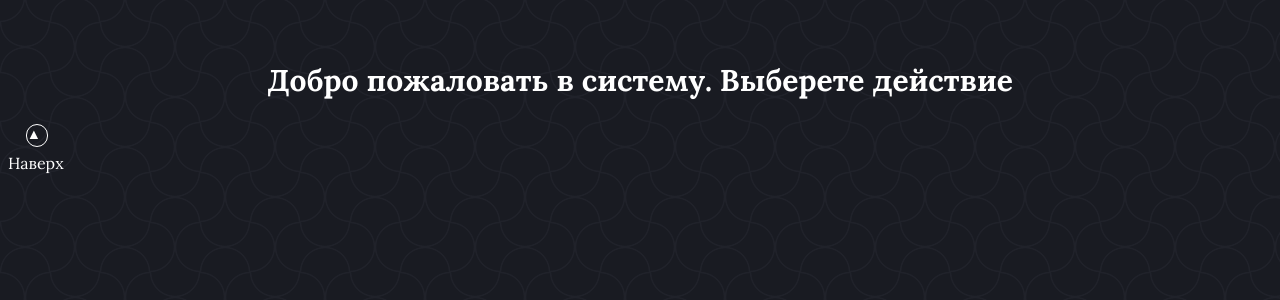
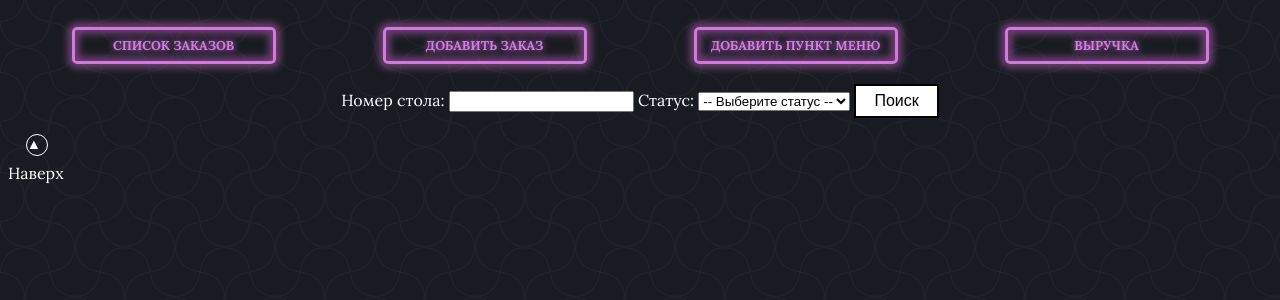
Before and after one commit to lobster2nd/cafe_manager, a Django app: page / in a window 1280 px wide. Shown: the part 78-378 px from the top of the page. Run offline with Django 5.2, Linux system fonts and the light colour scheme; data that the repository does not hold is empty.

Commit message:
Доработан функционал web интерфейса

```diff
--- a/manager_app/static/manager_app/css/index.css
+++ b/manager_app/static/manager_app/css/index.css
@@ -20,7 +20,7 @@ html {
 }
 body {
     font-family: 'Lora', serif;
-    color: white
+    color: white;
 }
 .buttonContainer {
   display: flex;
@@ -219,12 +219,6 @@ a {
 .to-top:hover:before{
 	transform: rotate(360deg);
 }
-.img-article-left {
-	max-width: 300px;
-	height: auto;
-	float: left;
-	padding: 0 10px 10px 0;
-}
 .form-label {
     display: inline-block;
     min-width: 150px;
--- a/manager_app/templates/manager_app/add_item.html
+++ b/manager_app/templates/manager_app/add_item.html
@@ -1,7 +1,8 @@
 {% extends 'manager_app/base.html' %}
 
 {% block content %}
-<h1>{{title}}</h1>
+
+<div>
     <form action="{% url 'add_item' %}" method="post" enctype="multipart/form-data">
 
         {% csrf_token %}
@@ -15,8 +16,7 @@
 
 
         <button type="submit">Добавить</button>
-
     </form>
-
+</div>
 
 {% endblock %}
--- a/manager_app/templates/manager_app/add_order.html
+++ b/manager_app/templates/manager_app/add_order.html
@@ -1,7 +1,8 @@
 {% extends 'manager_app/base.html' %}
 
 {% block content %}
-<h1>{{title}}</h1>
+
+<div>
 <form action="{% url 'add_order' %}" method="post" enctype="multipart/form-data">
 
     {% csrf_token %}
@@ -17,6 +18,6 @@
     <button type="submit">Добавить</button>
 
 </form>
-
+</div>
 
 {% endblock %}
--- a/manager_app/templates/manager_app/base.html
+++ b/manager_app/templates/manager_app/base.html
@@ -15,9 +15,10 @@
 
 {% block buttons %}
 <div class="buttonContainer">
-    {% for m in menu %}
-        <a class="rainbow-button" href="{% url m.url_name %}">{{m.title}}</a>
-    {% endfor %}
+    <a class="rainbow-button" href="{% url 'home' %}">Список заказов</a>
+    <a class="rainbow-button" href="{% url 'add_order' %}">Добавить заказ</a>
+    <a class="rainbow-button" href="{% url 'add_item' %}">Добавить пункт меню</a>
+    <a class="rainbow-button" href="{% url 'total_revenue' %}">Выручка</a>
 </div>
 <div class="buttonContainer">
     {% for c in cats %}
--- a/manager_app/templates/manager_app/index.html
+++ b/manager_app/templates/manager_app/index.html
@@ -3,9 +3,24 @@
 <a name="top"></a>
 
 {% block content %}
-<div class="header">
-    <h2>Добро пожаловать в систему. Выберете действие</h2>
+
+<div align="center">
+    <form method="GET" action="{% url 'home' %}">
+        <label for="table_number">Номер стола:</label>
+        <input type="text" name="table_number" id="table_number" value="{{ request.GET.table_number }}">
+
+        <label for="status">Статус:</label>
+        <select name="status" id="status">
+            <option value="">-- Выберите статус --</option>
+            {% for value, display in orders.model.STATUS_CHOICES %}
+                <option value="{{ value }}" {% if value == request.GET.status %}selected{% endif %}>{{ display }}</option>
+            {% endfor %}
+        </select>
+
+        <button type="submit">Поиск</button>
+    </form>
 </div>
+
 <div>
     <ul>
     {% for o in orders %}
@@ -22,6 +37,7 @@
                 {% endfor %}
             </ul>
             <p>Общая стоимость заказа: {{ o.total_price }}</p>
+            <button onclick="location.href='{% url 'order_detail' o.pk %}'">Подробнее</button>
         </li>
     {% endfor %}
     </ul>
--- a/manager_app/templates/manager_app/order_confirm_delete.html
+++ b/manager_app/templates/manager_app/order_confirm_delete.html
@@ -1,9 +1,7 @@
 {% extends 'manager_app/base.html' %}
 
 {% block content %}
-<div class="header">
-    <h2>Подтверждение удаления заказа</h2>
-</div>
+
 <div>
     <p>Вы уверены, что хотите удалить заказ №{{ object.pk }}?</p>
     <form method="post">
--- a/manager_app/templates/manager_app/order_detail.html
+++ b/manager_app/templates/manager_app/order_detail.html
@@ -1,6 +1,7 @@
 {% extends 'manager_app/base.html' %}
 
 {% block content %}
+
 <div>
     <p>Заказ №: {{ order.pk }}</p>
     <p>Статус: {{ order.get_status_display }}</p>
--- a/manager_app/templates/manager_app/update_order_status.html
+++ b/manager_app/templates/manager_app/update_order_status.html
@@ -1,15 +1,12 @@
 {% extends 'manager_app/base.html' %}
 
 {% block content %}
-<div class="header">
-    <h2>Изменить статус заказа</h2>
-</div>
+
 <div>
     <form method="post">
     {% csrf_token %}
     {{ form.as_p }}
     <button type="submit">Сохранить</button>
 </form>
-<a href="{% url 'home' %}">Назад</a>
 </div>
 {% endblock %}
--- a/manager_app/urls.py
+++ b/manager_app/urls.py
@@ -3,7 +3,7 @@ from django.urls import path, include
 from .views import *
 
 urlpatterns = [
-    path("", IndexPage.as_view(), name="home"),
+    path("", OrderListView.as_view(), name="home"),
     path("order/add/", AddOrderView.as_view(), name="add_order"),
     path("item/add/", AddMenuItemView.as_view(), name="add_item"),
     path("order/detail/<int:pk>/", OrderDetailView.as_view(),
@@ -12,4 +12,5 @@ urlpatterns = [
          name="order_edit"),
     path("order/delete/<int:pk>/", OrderDeleteView.as_view(),
          name="order_delete"),
+    path("total_revenue/", RevenueView.as_view(), name="total_revenue"),
 ]
--- a/manager_app/views.py
+++ b/manager_app/views.py
@@ -1,17 +1,34 @@
+from django.db.models import Sum
 from django.urls import reverse_lazy
-from django.views.generic import ListView, DetailView, CreateView, FormView, \
-    UpdateView, DeleteView
+from django.views.generic import ListView, DetailView, CreateView, \
+    UpdateView, DeleteView, TemplateView
 
 from manager_app.forms import AddOrderForm, AddMenuItemForm, OrderStatusForm
-from manager_app.models import Order, MenuItem
+from manager_app.models import Order
 
 
-class IndexPage(ListView):
+class OrderListView(ListView):
     """Контроллер главной страницы со списком всех заказов"""
     model = Order
     template_name = "manager_app/index.html"
     context_object_name = "orders"
-    print(Order.objects.last())
+
+    def get_queryset(self):
+        """Метод фильтрации для поиска по номеру стола и статусу"""
+        queryset = super().get_queryset()
+
+        table_number_query = self.request.GET.get('table_number')
+        status_query = self.request.GET.get('status')
+
+        if table_number_query:
+            queryset = queryset.filter(
+                table_number__icontains=table_number_query)
+
+        if status_query:
+            queryset = queryset.filter(
+                status=status_query)
+
+        return queryset
 
 
 class AddOrderView(CreateView):
@@ -20,8 +37,6 @@ class AddOrderView(CreateView):
     template_name = "manager_app/add_order.html"
     success_url = reverse_lazy("home")
     raise_exception = True
-    # order = Order.objects.last()
-    # items = order.items.all()
 
 
 class AddMenuItemView(CreateView):
@@ -54,3 +69,18 @@ class OrderDeleteView(DeleteView):
     model = Order
     template_name = "manager_app/order_confirm_delete.html"
     success_url = reverse_lazy("home")
+
+
+class RevenueView(TemplateView):
+    """Страница для расчета общего объема выручки за оплаченные заказы"""
+    template_name = "manager_app/revenue.html"
+
+    def get_context_data(self, **kwargs):
+        context = super().get_context_data(**kwargs)
+
+        paid_orders = Order.objects.filter(status='paid')
+
+        total_revenue = sum(order.total_price for order in paid_orders)
+
+        context['total_revenue'] = total_revenue
+        return context
```
Also changed, not shown: manager_app/templates/manager_app/revenue.html (added, +7 -0 lines). Lines whose indentation alone changed are shown as unchanged.
